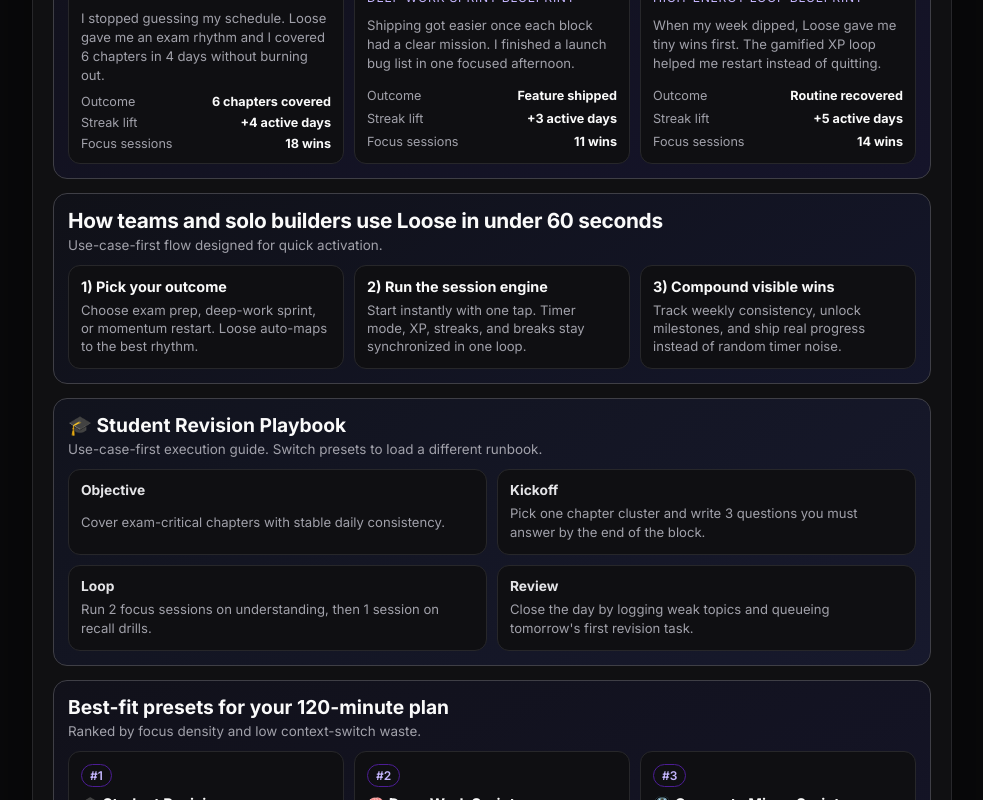
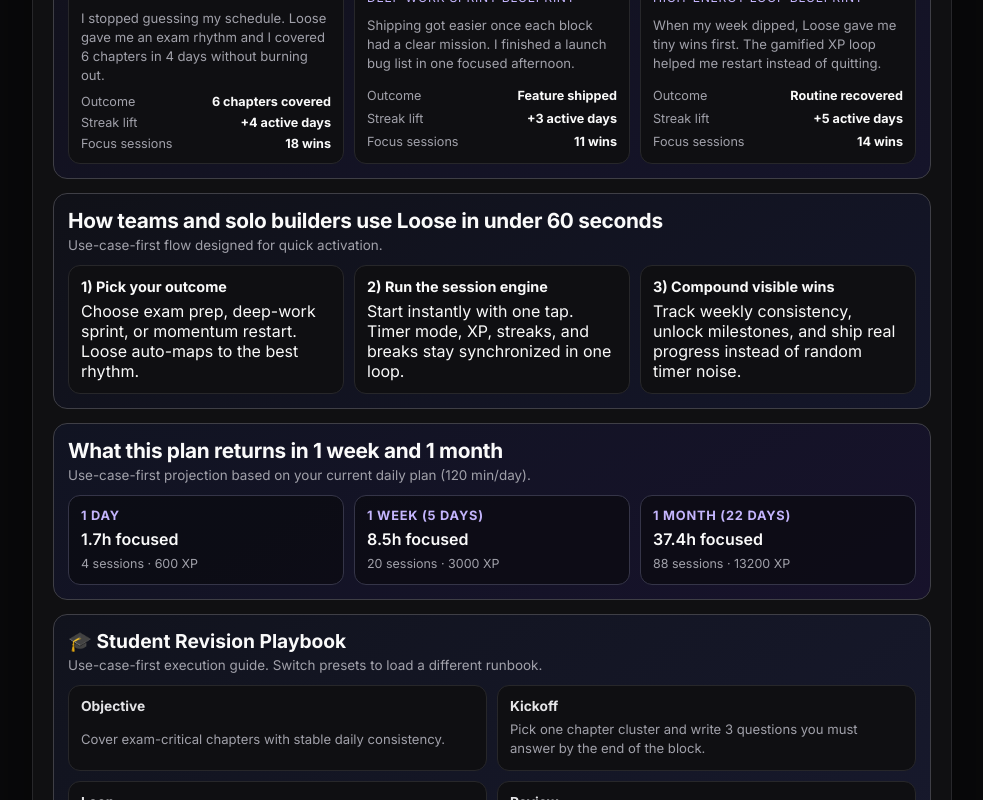
Before and after one commit to dhyoprd/pomodoro-glass, a Next.js app: page / in a window 1280 px wide. Shown: the part 559-1359 px from the top of the page, without its empty margins (148-1131 px from the left). Built offline with nearby package versions, Linux system fonts and the light colour scheme; no server answers.

Commit message:
Add ROI projection strip for use-case plans

```diff
--- a/src/app/globals.css
+++ b/src/app/globals.css
@@ -278,8 +278,62 @@ header p { margin: 4px 0 0; color: var(--muted); font-size: 0.95rem; }
 
 .startup-proof-grid p {
   margin: 0;
-  color: var(--muted);
-  font-size: 0.82rem;
+}
+
+.roi-strip {
+  display: grid;
+  gap: 12px;
+  border-color: #3f3f46;
+  background: linear-gradient(150deg, #111422 0%, #17122b 100%);
+}
+
+.roi-strip-head {
+  display: grid;
+  gap: 4px;
+}
+
+.roi-strip-head h2 {
+  margin: 0;
+  font-size: clamp(1rem, 2.4vw, 1.3rem);
+  letter-spacing: -0.015em;
+}
+
+.roi-strip-head span {
+  color: var(--muted);
+  font-size: 0.84rem;
+}
+
+.roi-strip-grid {
+  display: grid;
+  grid-template-columns: repeat(3, minmax(0, 1fr));
+  gap: 10px;
+}
+
+.roi-strip-grid article {
+  border: 1px solid #353548;
+  background: rgba(10, 10, 16, 0.72);
+  border-radius: 12px;
+  padding: 12px;
+  display: grid;
+  gap: 6px;
+}
+
+.roi-strip-grid strong {
+  font-size: 0.8rem;
+  color: #c4b5fd;
+  text-transform: uppercase;
+  letter-spacing: 0.06em;
+}
+
+.roi-strip-grid p {
+  margin: 0;
+  font-size: 1rem;
+  font-weight: 600;
+}
+
+.roi-strip-grid small {
+  color: var(--muted);
+  font-size: 0.78rem;
   line-height: 1.4;
 }
 
@@ -1642,3 +1696,9 @@ input:focus { border-color: #71717a; }
     color: #67e8f9;
   }
 }
+
+@media (max-width: 840px) {
+  .roi-strip-grid {
+    grid-template-columns: 1fr;
+  }
+}
--- a/src/ui/PomodoroApp.tsx
+++ b/src/ui/PomodoroApp.tsx
@@ -257,6 +257,28 @@ export function PomodoroApp() {
   const topPresetScoreboard = rankedPresetPlans.slice(0, 3);
 
   const recommendedPreset = rankedPresetPlans[0];
+
+  const roiProjection = useMemo(() => {
+    const dailyFocusHours = Number((sessionPlanner.estimatedFocusMinutes / 60).toFixed(1));
+    const weeklyFocusHours = Number((dailyFocusHours * 5).toFixed(1));
+    const monthlyFocusHours = Number((dailyFocusHours * 22).toFixed(1));
+
+    const weeklySessions = sessionPlanner.estimatedSessions * 5;
+    const monthlySessions = sessionPlanner.estimatedSessions * 22;
+
+    const weeklyXp = sessionPlanner.estimatedXp * 5;
+    const monthlyXp = sessionPlanner.estimatedXp * 22;
+
+    return {
+      dailyFocusHours,
+      weeklyFocusHours,
+      monthlyFocusHours,
+      weeklySessions,
+      monthlySessions,
+      weeklyXp,
+      monthlyXp,
+    };
+  }, [sessionPlanner.estimatedFocusMinutes, sessionPlanner.estimatedSessions, sessionPlanner.estimatedXp]);
 
   const activePlaybookPreset = activePreset ?? recommendedPreset?.preset ?? USE_CASE_PRESETS[0];
 
@@ -644,6 +666,30 @@ export function PomodoroApp() {
           <article>
             <strong>3) Compound visible wins</strong>
             <p>Track weekly consistency, unlock milestones, and ship real progress instead of random timer noise.</p>
+          </article>
+        </div>
+      </section>
+
+      <section className="roi-strip" aria-label="Focus return-on-time projection">
+        <div className="roi-strip-head">
+          <h2>What this plan returns in 1 week and 1 month</h2>
+          <span>Use-case-first projection based on your current daily plan ({planningMinutes} min/day).</span>
+        </div>
+        <div className="roi-strip-grid">
+          <article>
+            <strong>1 Day</strong>
+            <p>{roiProjection.dailyFocusHours}h focused</p>
+            <small>{sessionPlanner.estimatedSessions} sessions · {sessionPlanner.estimatedXp} XP</small>
+          </article>
+          <article>
+            <strong>1 Week (5 days)</strong>
+            <p>{roiProjection.weeklyFocusHours}h focused</p>
+            <small>{roiProjection.weeklySessions} sessions · {roiProjection.weeklyXp} XP</small>
+          </article>
+          <article>
+            <strong>1 Month (22 days)</strong>
+            <p>{roiProjection.monthlyFocusHours}h focused</p>
+            <small>{roiProjection.monthlySessions} sessions · {roiProjection.monthlyXp} XP</small>
           </article>
         </div>
       </section>
```
